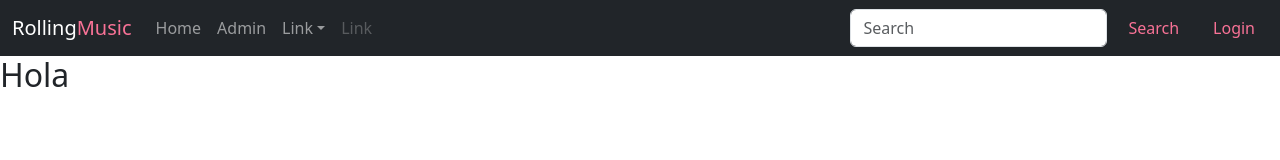
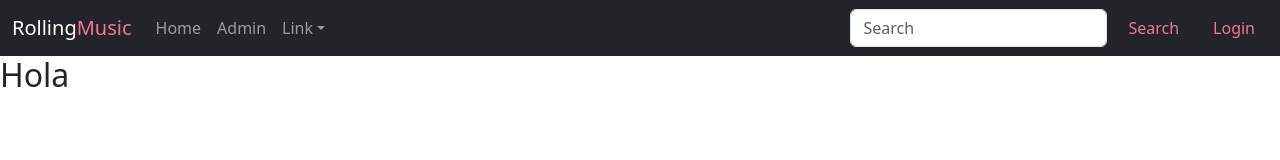
Before and after one commit to pmarino2013/rollingmusic, a React (Vite) app: page / in a window 1280 px wide. Shown: the top 160 px of the page. Built offline with nearby package versions, Linux system fonts and the light colour scheme.

Commit message:
borre unas lineas

```diff
--- a/src/components/NavbarApp.jsx
+++ b/src/components/NavbarApp.jsx
@@ -31,9 +31,7 @@ function NavbarApp() {
                 Something else here
               </NavDropdown.Item>
             </NavDropdown>
-            <Nav.Link href="#" disabled>
-              Link
-            </Nav.Link>
+
           </Nav>
           <Form className="d-flex">
             <Form.Control
@@ -42,8 +40,8 @@ function NavbarApp() {
               className="me-2"
               aria-label="Search"
             />
-            <Button variant="outline-dark" style={{color:'#F87296' }}>Search </Button>
-            <Button variant="outline-pink" className='ms-2' style={{color:'#F87296'}}>Login </Button>
+            <Button variant="outline" style={{color:'#F87296' }}>Search </Button>
+            <Button variant="outline" className='ms-2' style={{color:'#F87296'}}>Login </Button>
           </Form>
         </Navbar.Collapse>
       </Container>
```
